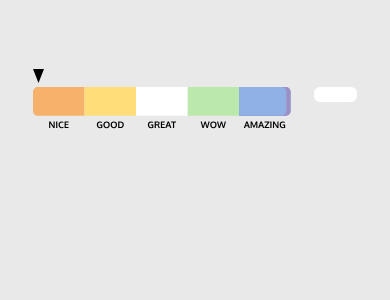
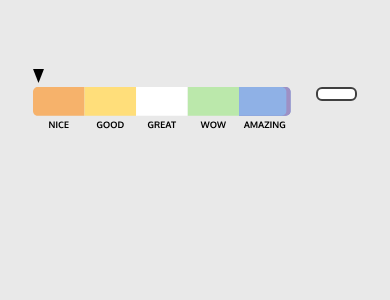
Before and after one commit to kabirmoghe/lex-game, a Flask app: template templates/adminGame.html in a window 390 px wide. Shown: the part 217-517 px from the top of the page. Run offline with Flask 2, Linux system fonts and the light colour scheme; the template is opened without the code that fills it, so the values that code supplies are empty; some libraries are stand-ins or nearby versions.

```diff
--- a/static/style.css
+++ b/static/style.css
@@ -508,25 +508,29 @@ a.button {
 
 span.tally {
 	background-color: #FFFFFF;
-	font-size: 19px;
+	font-size: 22px;
 	border-radius: 8px;
-	padding: 11.5px;
+	padding: 7px;
 	display: inline-block;
 	width: 50px;
 	float: right;
 	text-align: center;
+	border: 3px solid #404040;
+	color: #404040;
 }
 
 @media only screen and (max-width: 500px) {
 	span.tally {
-		font-size: 11px;
+		font-size: 13px;
 		background-color: #FFFFFF;
 		border-radius: 6px;
-		padding: 7.5px 4px;
+		padding: 5px 1px;
 		display: inline-block;
 		width: 35px;
 		float:right;
 		text-align: center;
+		border: 2px solid #404040;
+		color: #404040;
 	}
 }
 
```
